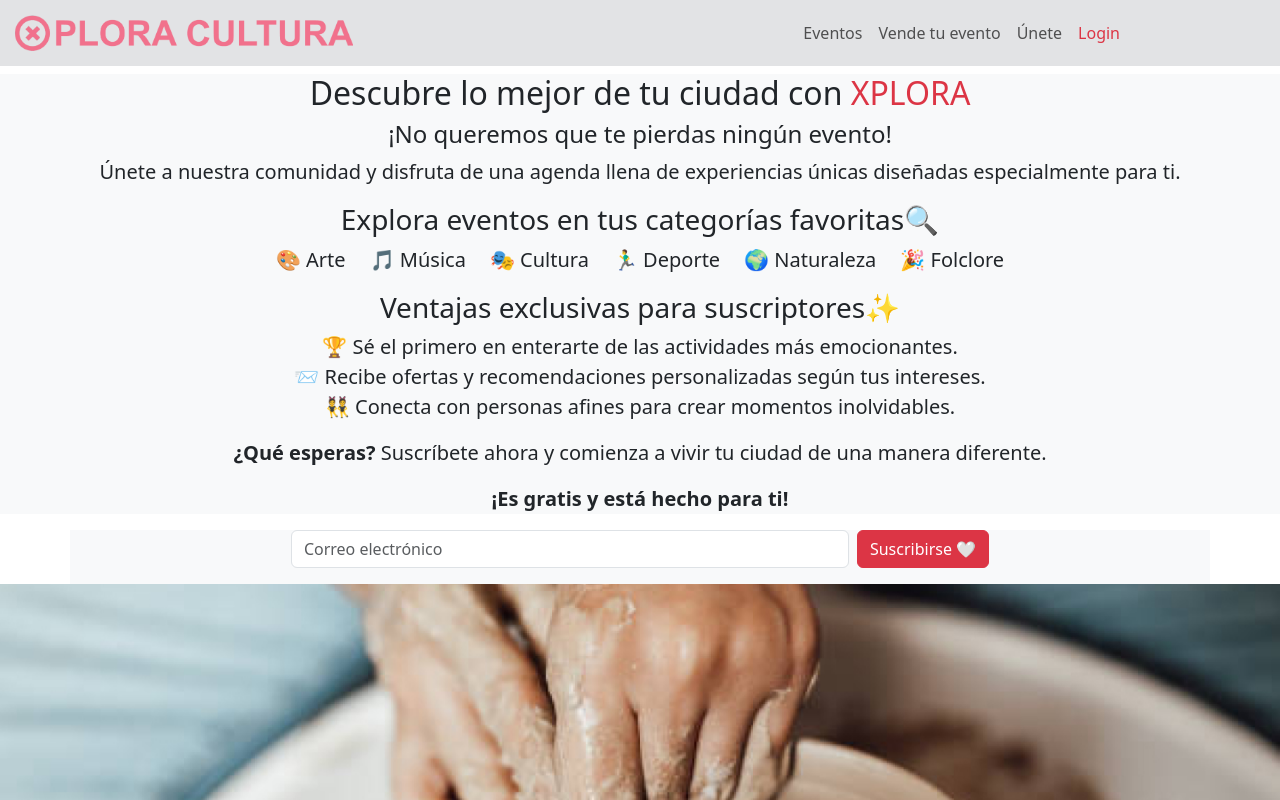
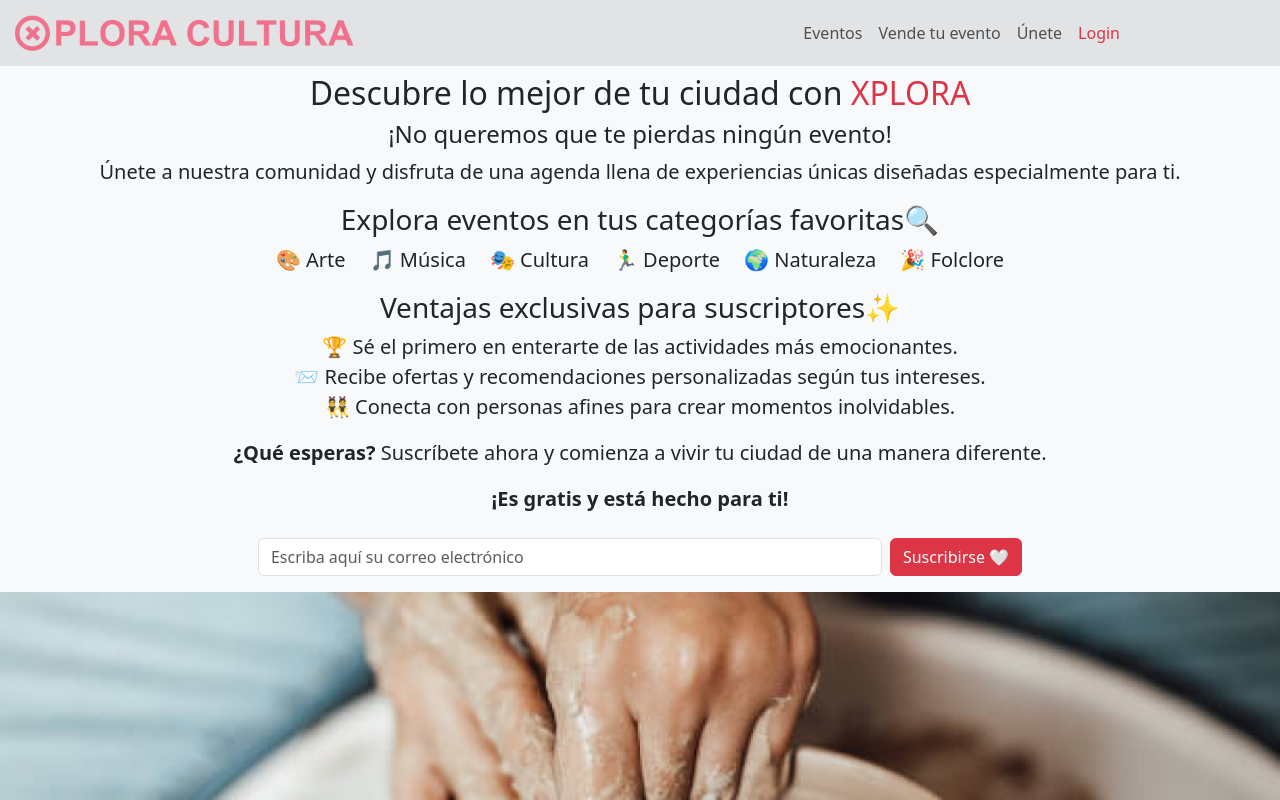
Before and after one commit to marcosardelli/xplora-cultura-react, a React (Vite) app: page /community in a window 1280 px wide. Shown: the top 800 px of the page. Built offline with nearby package versions, Linux system fonts and the light colour scheme.

Commit message:
fixed error style

```diff
--- a/src/components/NewsLetter.jsx
+++ b/src/components/NewsLetter.jsx
@@ -22,10 +22,10 @@ export default function Newsletter() {
     };
 
     return (
-        <section id="formulario" className="container text-center bg-light" aria-labelledby="newsletter-title">
+        <section id="formulario" className="bg-light text-center p-3" aria-labelledby="newsletter-title">
             {/* Mostrar formulario de suscripción */}
             {!isSubscribed ? (
-                <div className="pb-3">
+                <div>
                     {/* <h4 id="newsletter-title">
                         Conoce todos los eventos antes que nadie con nuestra newsletter
                     </h4> */}
@@ -36,7 +36,7 @@ export default function Newsletter() {
                             onChange={(e) => setEmail(e.target.value)}
                             type="email"
                             className="form-control w-50"
-                            placeholder="Correo electrónico"
+                            placeholder="Escriba aquí su correo electrónico"
                             required
                             aria-label="Correo electrónico"
                         />
--- a/src/pages/CommunityPage.jsx
+++ b/src/pages/CommunityPage.jsx
@@ -4,7 +4,7 @@ import NewsLetter from "../components/NewsLetter"
 export default function CommunityPage() {
     return(
         <>
-        <div className="bg-light text-center mt-2">
+        <div className="bg-light text-center py-2">
         <div className="newsletter-section fs-5">
             <h2>Descubre lo mejor de tu ciudad con <span className="text-danger">XPLORA</span></h2>
             <h4>¡No queremos que te pierdas ningún evento!</h4>
@@ -29,12 +29,11 @@ export default function CommunityPage() {
             <p>
                 <strong>¿Qué esperas?</strong> Suscríbete ahora y comienza a vivir tu ciudad de una manera diferente.
             </p>
-            <p>
             <strong>¡Es gratis y está hecho para ti!</strong>
-            </p>
+
             </div>
         </div>
-        <NewsLetter/>
+        <NewsLetter className="bg-light"/>
         <Carousel/>
         </>
     )
```
